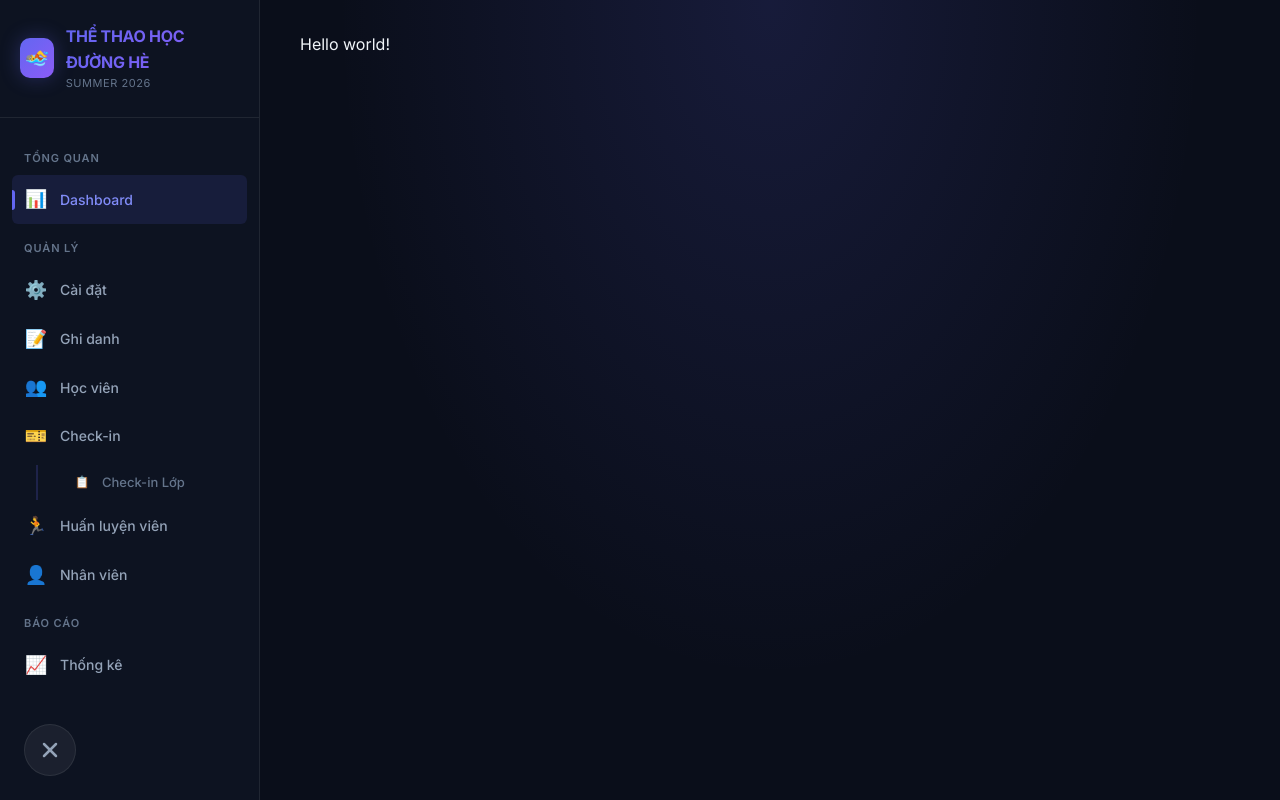
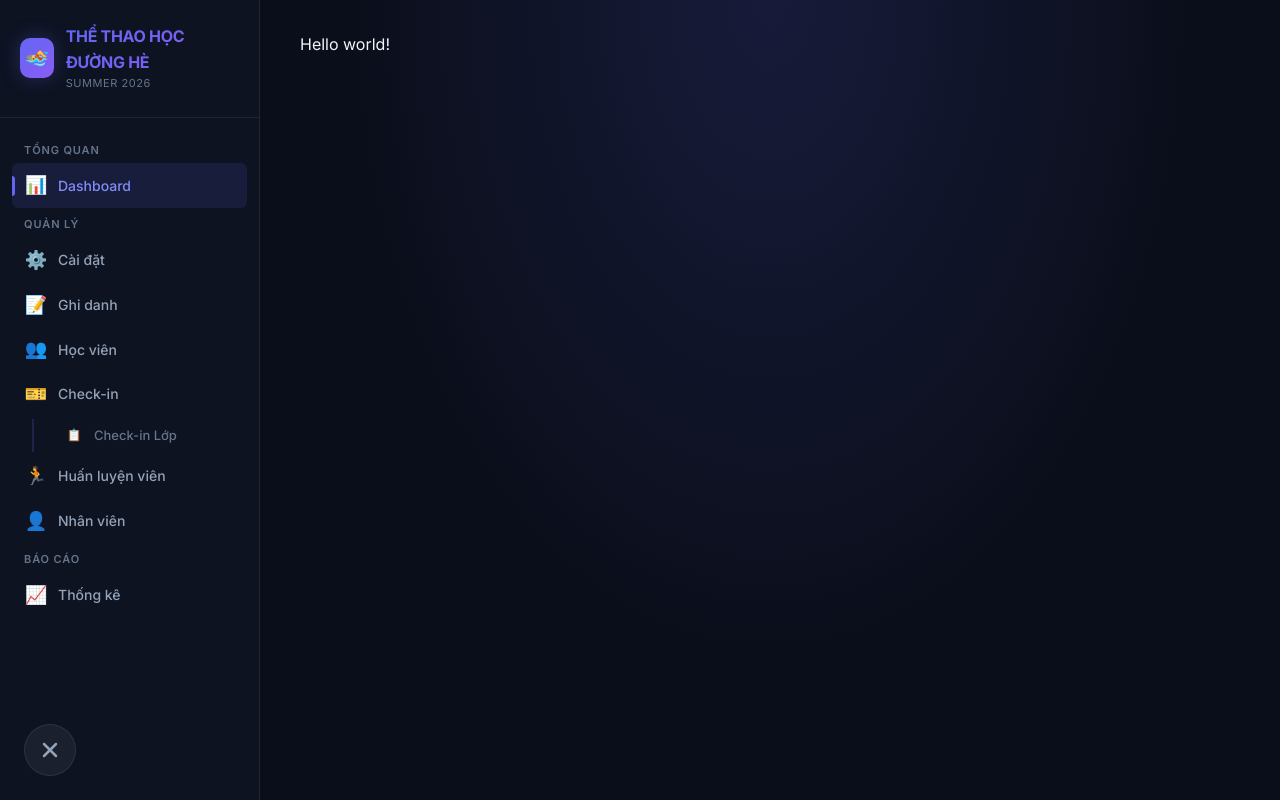
Before and after one commit to minad-soft/the_thao_he, a Next.js app: page / in a window 1280 px wide. Built offline with nearby package versions, Linux system fonts and the light colour scheme.

Commit message:
Auto commit

```diff
--- a/src/app/checkin-batch/checkin-batch.css
+++ b/src/app/checkin-batch/checkin-batch.css
@@ -312,17 +312,17 @@
 
 /* Sidebar submenu */
 .sidebar-submenu {
-  padding-left: 20px;
-  margin-top: 4px;
+  padding-left: 16px;
+  margin-top: 2px;
   border-left: 2px solid rgba(99, 102, 241, 0.2);
-  margin-left: 24px;
+  margin-left: 20px;
 }
 
 .sidebar-sublink {
   display: flex;
   align-items: center;
   gap: 8px;
-  padding: 7px 12px;
+  padding: 6px 12px;
   border-radius: var(--radius-sm);
   color: var(--text-muted);
   text-decoration: none;
--- a/src/app/globals.css
+++ b/src/app/globals.css
@@ -177,6 +177,63 @@ body.sidebar-closed .sidebar-toggle-btn:hover {
     z-index: 99;
     animation: fadeIn var(--transition-fast) ease-out;
   }
+
+  /* Optimize layout spacing for mobile */
+  .card-header {
+    padding: 16px 16px;
+    flex-direction: column;
+    align-items: flex-start !important;
+    gap: 12px;
+  }
+  .card-body {
+    padding: 16px 16px;
+  }
+
+  /* Table Mobile Responsiveness */
+  .data-table {
+    white-space: nowrap;
+  }
+
+  .data-table th:first-child,
+  .data-table td:first-child {
+    position: sticky;
+    left: 0;
+    z-index: 10;
+    background: var(--bg-card);
+    box-shadow: 4px 0 8px rgba(0,0,0,0.1);
+  }
+
+  .data-table tbody tr:hover td:first-child {
+    background: var(--bg-card-hover);
+  }
+
+  /* Optimize Modals for Mobile */
+  .modal-content {
+    width: 95%;
+    max-height: 90vh;
+  }
+  .modal-header {
+    padding: 16px 20px 12px;
+  }
+  .modal-body {
+    padding: 8px 20px 20px;
+  }
+  .modal-footer {
+    padding: 12px 20px 16px;
+  }
+
+  /* Form Grid collapses on mobile */
+  .form-grid-2 {
+    grid-template-columns: 1fr;
+    gap: 12px;
+  }
+}
+
+/* Responsive Form Grid */
+.form-grid-2 {
+  display: grid;
+  grid-template-columns: 1fr 1fr;
+  gap: 16px;
 }
 
 .sidebar-header {
@@ -221,7 +278,7 @@ body.sidebar-closed .sidebar-toggle-btn:hover {
 }
 
 .sidebar-nav {
-  padding: 16px 12px;
+  padding: 16px 12px 100px; /* 100px bottom padding to prevent toggle button overlap */
   flex: 1;
 }
 
@@ -231,15 +288,15 @@ body.sidebar-closed .sidebar-toggle-btn:hover {
   color: var(--text-muted);
   text-transform: uppercase;
   letter-spacing: 0.08em;
-  padding: 8px 12px 8px;
-  margin-top: 8px;
+  padding: 4px 12px 4px;
+  margin-top: 4px;
 }
 
 .sidebar-link {
   display: flex;
   align-items: center;
-  gap: 12px;
-  padding: 10px 12px;
+  gap: 10px;
+  padding: 8px 12px;
   border-radius: var(--radius-sm);
   color: var(--text-secondary);
   text-decoration: none;
--- a/src/app/registration/page.tsx
+++ b/src/app/registration/page.tsx
@@ -36,7 +36,7 @@ export default function RegistrationPage() {
         <p className="page-subtitle">Đăng ký học viên mới — Mã thẻ được sinh tự động</p>
       </div>
 
-      <div style={{ display: "grid", gridTemplateColumns: "1fr 400px", gap: 24, alignItems: "start" }}>
+      <div className="registration-grid">
         {/* Form ghi danh */}
         <RegistrationForm onRegistered={fetchRecent} />
 
--- a/src/components/Sidebar.tsx
+++ b/src/components/Sidebar.tsx
@@ -26,7 +26,7 @@ const navItems = [
           { href: "/checkin-batch", label: "Check-in Lớp", icon: "📋" }
         ]
       },
-      { href: "/coaches", label: "Huấn luyện viên", icon: "🏃" },
+      { href: "#", label: "Huấn luyện viên", icon: "🏃" },
       { href: "/staff", label: "Nhân viên", icon: "👤" },
     ],
   },
--- a/src/modules/students/StudentsTable.tsx
+++ b/src/modules/students/StudentsTable.tsx
@@ -484,7 +484,7 @@ export default function StudentsTable({
             {error}
           </div>
         )}
-        <div style={{ display: "grid", gridTemplateColumns: "1fr 1fr", gap: "16px" }}>
+        <div className="form-grid-2">
           {/* Cột 1: Thông tin Học viên */}
           <div style={{ background: "var(--bg-card)", padding: "16px", borderRadius: "8px", border: "1px solid var(--border-color)" }}>
             <h4 style={{ margin: "0 0 12px 0", fontSize: "14px", color: "var(--text-secondary)" }}>Thông tin Cơ bản</h4>
```
Also changed, not shown: src/app/registration/registration.css (+14 -0 lines), src/app/reports/reports.css (+15 -0 lines).
